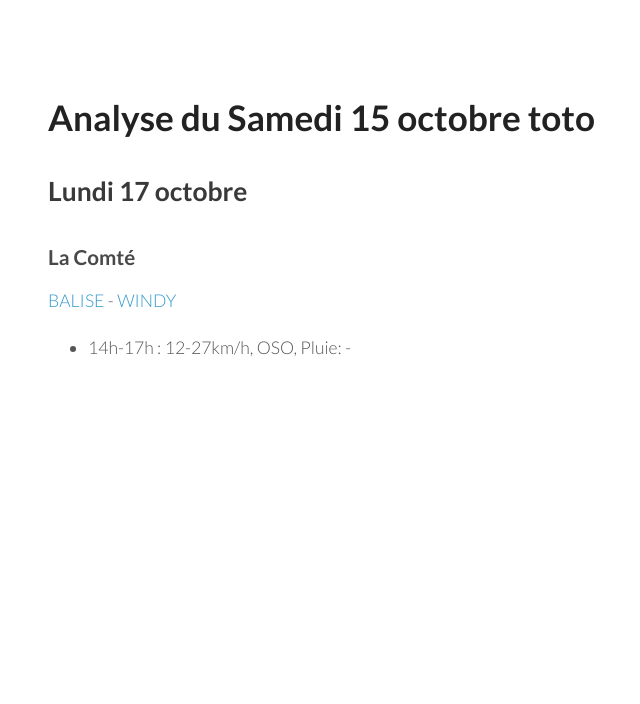
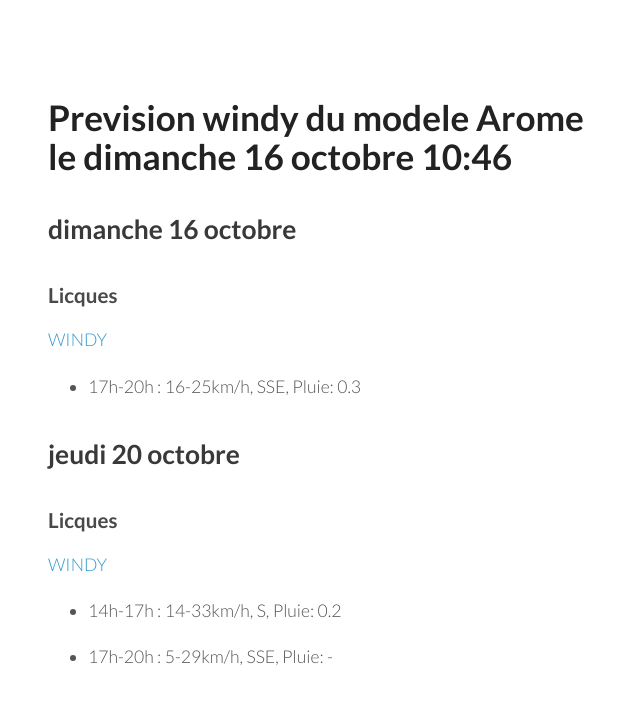
Before and after one commit to parapente-dans-le-nord/parapente-dans-le-nord.github.io, a Jekyll site: the page built from index.markdown, in a window 1280 px wide. Shown: the top 704 px of the page, without its empty margins (122-762 px from the left). Built offline with Jekyll 4.4.1, drawn with Linux system fonts in a browser that asks for light colours; our own code applies the rules of GitHub Pages for plain Markdown files.

Commit message:
update index.markdown

```diff
--- a/index.markdown
+++ b/index.markdown
@@ -2,12 +2,25 @@
 layout: my-layout
 ---
 
-# Analyse du Samedi 15 octobre toto
 
-## Lundi 17 octobre
+# Prevision windy du modele Arome le dimanche 16 octobre 10:46
 
-### La Comté
+## dimanche 16 octobre
 
-[BALISE](https://balisemeteo.com/balise.php?idBalise=) -  [WINDY](https://windy.com/50.426/2.500?50.025,2.499,8)
+### Licques
 
-- 14h-17h : 12-27km/h, OSO, Pluie: -
+ [WINDY](https://windy.com/50.786/1.936?50.388,1.934,8)
+
+- 17h-20h : 16-25km/h, SSE, Pluie: 0.3
+
+
+
+## jeudi 20 octobre
+
+### Licques
+
+ [WINDY](https://windy.com/50.786/1.936?50.388,1.934,8)
+
+- 14h-17h : 14-33km/h, S, Pluie: 0.2
+
+- 17h-20h : 5-29km/h, SSE, Pluie: -
```
